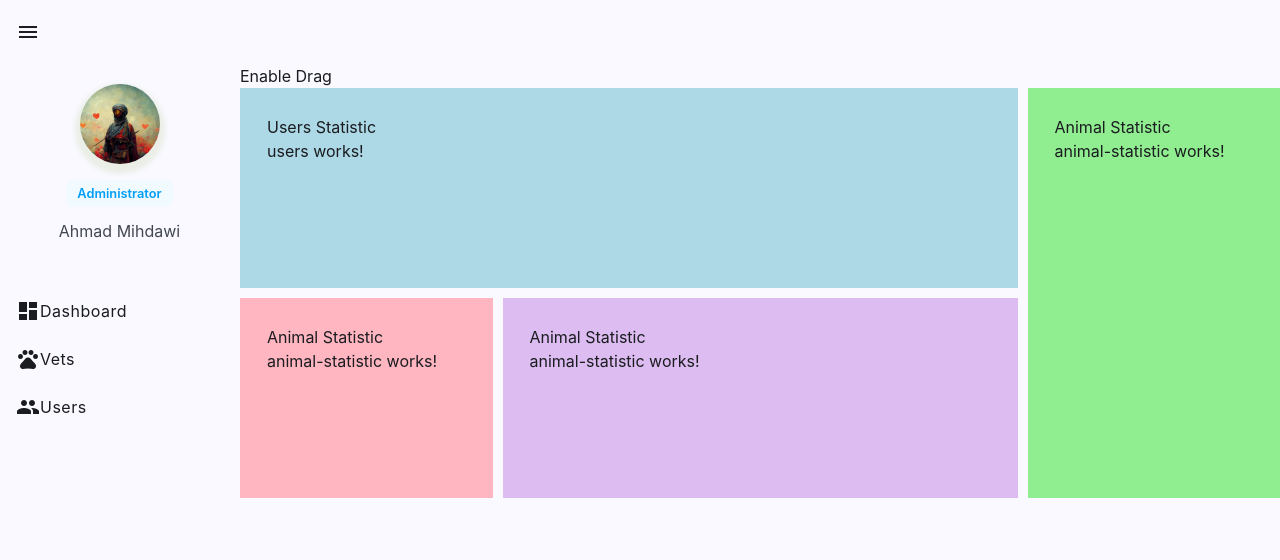
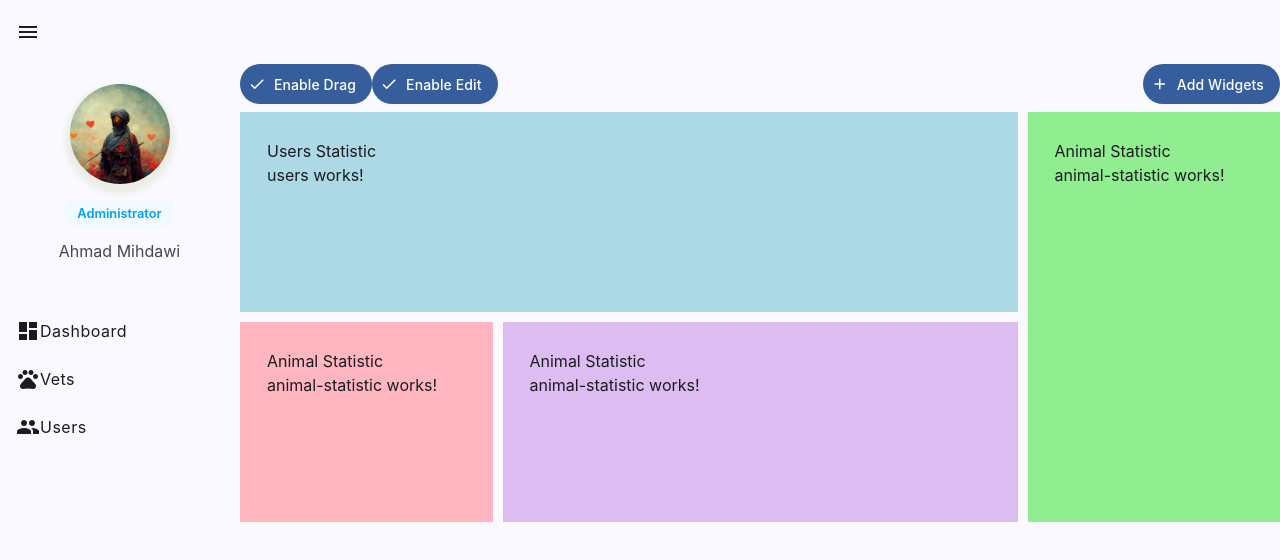
Before and after one commit to TheFrozenMan/dynamic-dashboard, an Angular app: page /dashboard in a window 1280 px wide. Shown: the top 560 px of the page. Built offline with nearby package versions, Linux system fonts and the light colour scheme; a web font is replaced by a local one.

Commit message:
change on the dashboard

```diff
--- a/src/app/admin/dashboard/dashboard-admin.component.html
+++ b/src/app/admin/dashboard/dashboard-admin.component.html
@@ -1,10 +1,29 @@
-<button (click)="toggleDrag()">
-  {{ dragEnabled() ? "Disable Drag" : "Enable Drag" }}
-</button>
+<div class="action-group mt-1 mb-2">
+  <div class="settings-group">
+    <button class="mr-2 mr-2" mat-button mat-flat-button (click)="toggleDrag()">
+      {{ !dragEnabled() ? "Enable Drag" : "Disable Drag" }}
+      @if(dragEnabled()){
+      <mat-icon>cancel</mat-icon>
+      }@else {
+      <mat-icon>check</mat-icon>
+      }
+    </button>
 
-<div class="grid-container">
+    <button class="mr-2" mat-button mat-flat-button (click)="toggleDrag()">
+      {{ !dragEnabled() ? "Enable Edit" : "Disable Edit" }}
+      @if(dragEnabled()){
+      <mat-icon>cancel</mat-icon>
+      }@else {
+      <mat-icon>check</mat-icon>
+      }
+    </button>
+  </div>
+  <app-widget-menu></app-widget-menu>
+</div>
+
+<div class="grid-container" [ngClass]="dragEnabled() ? 'darg-drop-cursor' : ''">
   <mat-grid-list
-    cols="12"
+    cols="4"
     rowHeight="200px"
     [gutterSize]="'10px'"
     cdkDropList
@@ -23,3 +42,68 @@
     } @empty { <app-no-data></app-no-data>}
   </mat-grid-list>
 </div>
+
+<!--
+<mat-grid-list cols="4" rowHeight="250px" [gutterSize]="'10px'" cdkDropList (cdkDropListDropped)="drop($event)">
+  @for(Item of widgets(); track Item.id) {
+  <mat-grid-tile [colspan]="Item.width" [rowspan]="Item.height" [style.background]="Item.color" cdkDrag
+      [cdkDragDisabled]="!store.dragEnabled()">
+      @if(store.EnableEdit()){ <app-widget class="widget-item" [data]="Item"></app-widget> }@else{
+      {{ Item.order}}
+      <div class="container">
+          <div class="removeWidget">
+              <button (click)="removeWidgetById(Item.id)">
+                  <div class="example-button-container">
+                      <a mat-fab extended routerLink=".">
+                          Remove item
+                      </a>
+                  </div>
+              </button>
+          </div>
+
+          <div class="widget-item edit-mode">
+              <div style="	display: flex
+          ;
+              margin: 20px;
+              align-content: center;
+              justify-content: center;
+              align-items: center;">
+
+
+                  <div>
+                      height : <mat-button-toggle-group name="height" aria-label="height" [value]="Item.height"
+                          (change)="onChangeHeight($event,Item)">
+
+                          <mat-button-toggle *ngFor="let num of heights" [value]="num">
+                              {{ num }}
+                          </mat-button-toggle>
+
+                      </mat-button-toggle-group>
+
+                      <br>
+                      <br>
+
+                      width :
+
+                      <mat-button-toggle-group name="width" aria-label="width" [value]="Item.width"
+                          (change)="onChangeWidth($event,Item)">
+                          <mat-button-toggle *ngFor="let num of widths" [value]="num">
+                              {{ num }}
+                          </mat-button-toggle>
+                      </mat-button-toggle-group>
+                  </div>
+
+
+
+              </div>
+
+          </div>
+      </div>
+      }
+
+  </mat-grid-tile>
+  }
+  @empty {
+  No data found
+  }
+</mat-grid-list> -->
--- a/src/app/admin/dashboard/dashboard-admin.component.scss
+++ b/src/app/admin/dashboard/dashboard-admin.component.scss
@@ -12,8 +12,18 @@
 // }
 
 
+.darg-drop-cursor {
+  cursor: move;
+}
 
-.item-size{
+.item-size {
   height: 100%;
   width: 100%
 }
+
+
+.action-group {
+  display: flex;
+  align-items: center;
+  justify-content: space-between;
+}
--- a/src/app/admin/dashboard/dashboard-admin.component.ts
+++ b/src/app/admin/dashboard/dashboard-admin.component.ts
@@ -2,7 +2,6 @@ import { WidgetComponent } from './../../components/widget/widget.component';
 import { CommonModule } from '@angular/common';
 import { Component, inject, signal } from '@angular/core';
 import { SharedModule } from '../../shared/shared.module';
-import { Widget } from '../../interfaces/widget';
 import { DashboardService } from '../../services/dashboard.service';
 import { MatGridListModule } from '@angular/material/grid-list';
 import {
@@ -10,6 +9,9 @@ import {
   DragDropModule,
   moveItemInArray,
 } from '@angular/cdk/drag-drop';
+import { WidgetMenuComponent } from '../widget-menu/widget-menu.component';
+import { MatButtonModule } from '@angular/material/button';
+import { MatIconModule } from '@angular/material/icon';
 
 @Component({
   selector: 'app-dashboard-admin',
@@ -19,6 +21,9 @@ import {
     WidgetComponent,
     MatGridListModule,
     DragDropModule,
+    MatButtonModule,
+    MatIconModule,
+    WidgetMenuComponent,
   ],
   templateUrl: './dashboard-admin.component.html',
   providers: [DashboardService],
@@ -27,7 +32,8 @@ import {
 export class DashboardAdminComponent {
   store = inject(DashboardService);
   dataExist: boolean = true;
-
+  widths: number[] = Array.from({ length: 4 }, (_, i) => i + 1);
+  heights: number[] = Array.from({ length: 4 }, (_, i) => i + 1);
   dragEnabled = signal(false); // Initially disabled
 
   toggleDrag() {
--- /dev/null
+++ b/src/app/admin/widget-menu/widget-menu.component.html
@@ -0,0 +1,10 @@
+<button mat-button mat-flat-button [matMenuTriggerFor]="menu">
+  <mat-icon>add</mat-icon>
+  Add Widgets
+</button>
+
+<mat-menu #menu="matMenu">
+  @for(widget of widgets ; track widget.id ){
+  <button mat-menu-item>Item 1</button>
+  }@empty {}
+</mat-menu>
--- /dev/null
+++ b/src/app/admin/widget-menu/widget-menu.component.ts
@@ -0,0 +1,21 @@
+import { CommonModule } from '@angular/common';
+import { Component, inject } from '@angular/core';
+import { MatButtonModule } from '@angular/material/button';
+import { MatIconModule } from '@angular/material/icon';
+import { MatMenuModule } from '@angular/material/menu';
+import { DashboardService } from '../../services/dashboard.service';
+
+@Component({
+  selector: 'app-widget-menu',
+  imports: [MatButtonModule, MatMenuModule, MatIconModule, CommonModule],
+  templateUrl: './widget-menu.component.html',
+  styleUrl: './widget-menu.component.scss',
+})
+export class WidgetMenuComponent {
+  store = inject(DashboardService);
+
+  //FIXME: retrun this to read form WidgetAdded()
+  // widgets = this.store.WidgetAdded();
+
+  widgets = this.store.widgets();
+}
--- a/src/app/interfaces/widget.ts
+++ b/src/app/interfaces/widget.ts
@@ -9,4 +9,5 @@ export interface Widget {
   width?: number;
   selection?: boolean;
   color?: string;
+  thumbnail?: Type<unknown>;
 }
--- a/src/app/layout/side-bar/side-nav/side-nav.component.scss
+++ b/src/app/layout/side-bar/side-nav/side-nav.component.scss
@@ -1,10 +1,9 @@
-
-.side-nav-header{
+.side-nav-header {
   text-align: center;
 
 }
 
-.user-container{
+.user-container {
   padding-top: 20px;
   padding-bottom: 20px;
   display: flex;
@@ -16,8 +15,8 @@
 }
 
 .image-container {
-  height: 80px;
-  width: 80px;
+  height: 100px;
+  width: 100px;
   z-index: 2;
   border-radius: 50%;
   background-color: #fff;
@@ -27,7 +26,7 @@
 }
 
 
-.image-container-mobile{
+.image-container-mobile {
   height: 40px;
   width: 40px;
 }
@@ -36,24 +35,23 @@
 
 
 
-.user-data{
-  margin : 20px ;
+.user-data {
+  margin: 20px;
   font-size: 1rem;
   line-height: 1rem;
 }
 
 
-.user-role{
-  margin : 20px ;
+.user-role {
+  margin: 20px;
   font-size: 0.8rem;
 
 }
 
 
 
-.menu-item{
-  display: flex
-;
+.menu-item {
+  display: flex;
 }
 
 
@@ -87,5 +85,5 @@
 
 
 .d-inline {
-  display: inline!important
+  display: inline !important
 }
--- a/src/app/services/dashboard.service.ts
+++ b/src/app/services/dashboard.service.ts
@@ -1,4 +1,4 @@
-import { Injectable, signal } from '@angular/core';
+import { computed, Injectable, signal } from '@angular/core';
 import { Widget } from '../interfaces/widget';
 import { UsersComponent } from '../components/users/users.component';
 import { AnimalStatisticComponent } from '../components/animal-statistic/animal-statistic.component';
@@ -7,10 +7,6 @@ import { AnimalStatisticComponent } from '../components/animal-statistic/animal-
   providedIn: 'root',
 })
 export class DashboardService {
-  // {text: 'One', cols: 3, rows: 1, color: 'lightblue'},
-  // {text: 'Two', cols: 1, rows: 2, color: 'lightgreen'},
-  // {text: 'Three', cols: 1, rows: 1, color: 'lightpink'},
-  // {text: 'Four', cols: 2, rows: 1, color: '#DDBDF1'},
   widgets = signal<Widget[]>([
     {
       id: 0,
@@ -18,7 +14,7 @@ export class DashboardService {
       content: UsersComponent,
       order: 1,
       hight: 1,
-      width: 9,
+      width: 3,
       selection: true,
       color: 'lightblue',
     },
@@ -29,32 +25,126 @@ export class DashboardService {
       content: AnimalStatisticComponent,
       order: 2,
       hight: 2,
-      width: 3,
+      width: 1,
       selection: true,
       color: 'lightgreen',
     },
 
     {
-      id: 1,
+      id: 2,
       name: 'Animal Statistic',
       content: AnimalStatisticComponent,
       order: 2,
       hight: 1,
-      width: 3,
+      width: 1,
       selection: true,
       color: 'lightpink',
     },
 
     {
-      id: 1,
+      id: 3,
       name: 'Animal Statistic',
       content: AnimalStatisticComponent,
       order: 2,
       hight: 1,
-      width: 6,
+      width: 2,
       selection: true,
       color: '#DDBDF1',
     },
   ]);
+
+  addedWidgets = signal<Widget[]>([]);
+
+  WidgetAdded = computed(() => {
+    const addedId = this.addedWidgets().map((w) => w.id);
+    return this.widgets().filter((w) => {
+      !addedId.includes(w.id);
+    });
+  });
+
   constructor() {}
 }
+
+// import { Injectable, signal } from '@angular/core';
+// import { Widget } from '../../interfaces/widget';
+// import { UsersComponent } from '../compoent/users/users.component';
+// import { ChartComponent } from '../compoent/chart/chart.component';
+// import { InformationComponent } from '../compoent/information/information.component';
+
+// @Injectable({
+//   providedIn: 'root',
+// })
+// export class DashboardService {
+//   dragEnabled = signal(true); // Control drag & drop activation
+
+//   EnableEdit = signal(true);
+//   widgets = signal<Widget[]>([
+
+//             // {text: 'One', cols: 9, rows: 1, color: 'lightblue'},
+
+//     {
+//       id: 0,
+//       name: 'Users Statistic',
+//       content: UsersComponent,
+//       order: 1,
+//       height: 1 ,
+//       width: 3,
+//       selected :false,
+//       color: 'lightblue'
+//     },
+
+//   // {text: 'Two', cols: 3, rows: 3, color: 'lightgreen'},
+
+//     {
+//       id: 1,
+//       name: 'Animal Statistic',
+//       content: ChartComponent,
+//       order: 2,
+//       height: 2,
+//       width: 1,
+//       selected :false,
+//       color: 'lightgreen'
+//     },
+
+//       // {text: 'Three', cols: 3, rows: 1, color: 'lightpink'},
+
+//     {
+//       id: 2,
+//       name: 'information',
+//       content: InformationComponent,
+//       order: 3,
+//       height: 1,
+//       width: 1,
+//       selected :false,
+//        color: 'lightpink'
+
+//     },
+
+//   // {text: 'Four', cols: 6, rows: 1, color: '#DDBDF1'},
+
+//     {
+//       id: 3,
+//       name: 'information',
+//       content: InformationComponent,
+//       order: 4,
+//       height: 1,
+//       width: 2,
+//       selected :false,
+//        color:'#DDBDF1'
+
+//     },
+//   ]);
+
+//   unUsedWidgets = signal<Widget[]>([])
+
+//   updateWidgets(newOrder: any[]) {
+//     this.widgets.set(newOrder); // Updates the signal state
+//   }
+
+//   removeWidgetByIndex(index: number) {
+//     this.widgets.update(widgets => widgets.filter((_, i) => i !== index));
+//   }
+
+//   constructor() {}
+
+// }
```
Also changed, not shown: src/app/admin/widget-menu/widget-menu.component.scss (added), 1 other file (tests, documents, lock files or other folders). Lines whose indentation alone changed are shown as unchanged.
